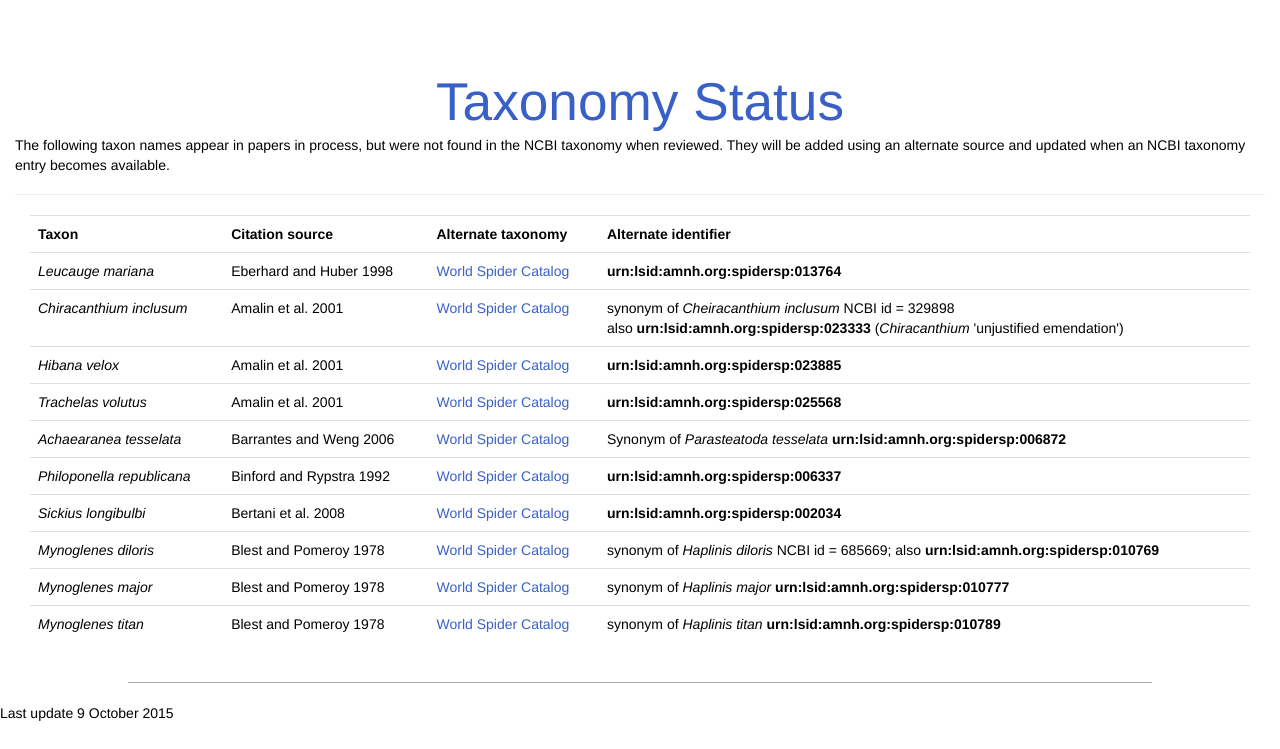
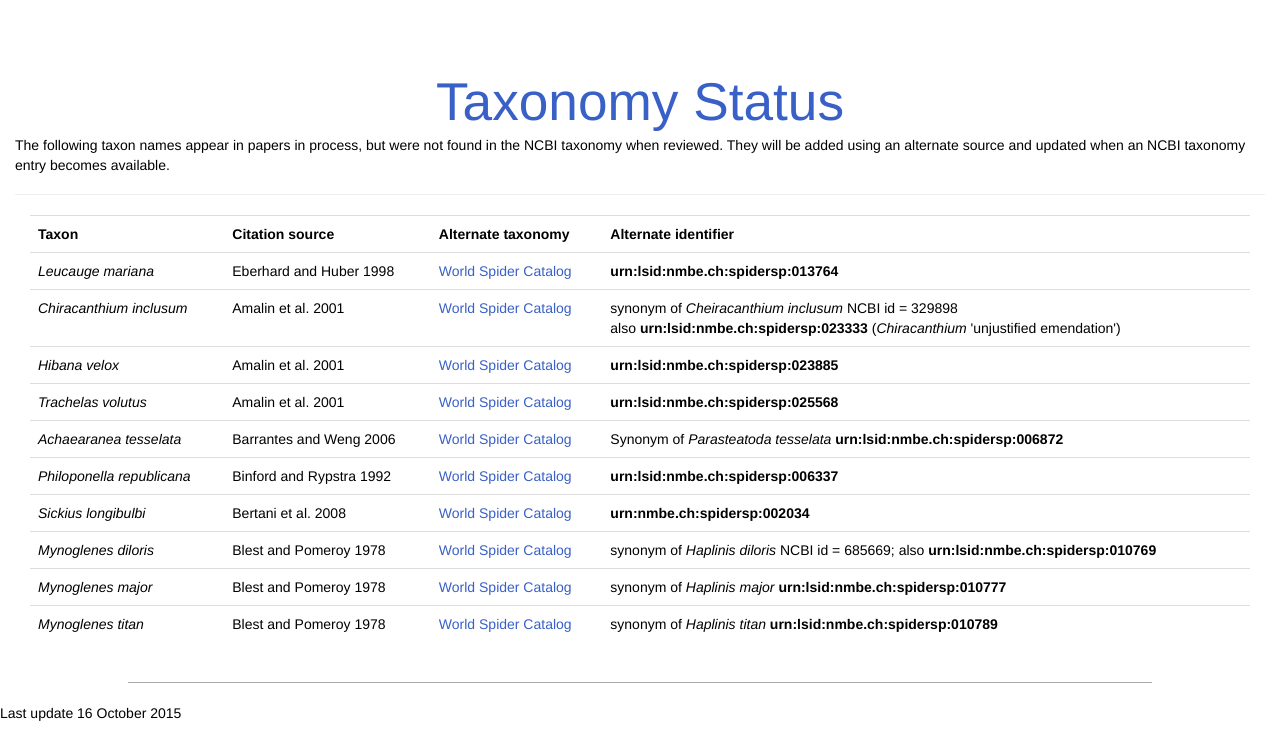
Before and after one commit to pmidford/Spider-Behavior, a web app: page /pages/taxonomy.html in a window 1280 px wide. Shown: the part 51-800 px from the top of the page. Run offline with its HTML, style and script files only (its server is not run), Linux system fonts and the light colour scheme; data that the repository does not hold is empty; some libraries are stand-ins or nearby versions.

Commit message:
update taxonomy page

```diff
--- a/src/main/webapp/pages/taxonomy.html
+++ b/src/main/webapp/pages/taxonomy.html
@@ -2,12 +2,12 @@
 <html lang="en">
 <head>
   <meta charset="utf-8"/>
+  <meta http-equiv="X-UA-Compatible" content="IE=edge"/>
+  <meta name="viewport" content="width=device-width, initial-scale=1"/>
   <title>Taxonomy Status</title>
-  <meta name="viewport" content="width=device-width, initial-scale=1.0"/>
-  <meta name="description" content=""/>
+  <meta name="description" content="Arachnolingua taxonomy status"/>
   <meta name="author" content="Peter E. Midford"/>
-  <link href="../static/bootstrap/css/bootstrap.css" rel="stylesheet"/>
-  <link href="../static/bootstrap/css/bootstrap-responsive.css" rel="stylesheet"/>
+  <link href="../static/bootstrap/css/bootstrap.min.css" rel="stylesheet"/>
   <link type="text/css" rel="stylesheet" href="../static/spider-behavior.css"/>
 </head>
 
@@ -65,65 +65,70 @@
               <th>Alternate identifier</th>
             </tr>
             <tr>
-              <td><i>Leucauge mariana</i></td>
+              <td><span class="taxon_name">Leucauge mariana</span></td>
               <td>Eberhard and Huber 1998</td>
-              <td><a href="http://research.amnh.org/iz/spiders/catalog/TETRAGNATHIDAE.html">World Spider Catalog</a></td>
-              <td><b>urn:lsid:amnh.org:spidersp:013764</b></td>
+              <td><a href="http://www.wsc.nmbe.ch/species/36431">World Spider Catalog</a></td>
+              <td><span class="taxon_urn">urn:lsid:nmbe.ch:spidersp:013764</span></td>
             </tr>
             <tr>
-              <td><i>Chiracanthium inclusum</i></td>
+              <td><span class="taxon_name">Chiracanthium inclusum</span></td>
               <td>Amalin et al. 2001</td>
-              <td><a href="http://research.amnh.org/iz/spiders/catalog/MITURGIDAE.html">World Spider Catalog</a></td>
-              <td>synonym of <i>Cheiracanthium inclusum</i> NCBI id = 329898<br/> also <b>urn:lsid:amnh.org:spidersp:023333</b>
-                (<i>Chiracanthium</i> 'unjustified emendation')</td>
+              <td><a href="http://www.wsc.nmbe.ch/genus/1950/Cheiracanthium">World Spider Catalog</a></td>
+              <td>synonym of <span class="taxon_name">Cheiracanthium inclusum</span> NCBI id = 329898<br/>
+                also <span class="taxon_urn">urn:lsid:nmbe.ch:spidersp:023333</span>
+                (<span class="taxon_name">Chiracanthium</span> 'unjustified emendation')</td>
             </tr>
             <tr>
-              <td><i>Hibana velox</i></td>
+              <td><span class="taxon_name">Hibana velox</span></td>
               <td>Amalin et al. 2001</td>
-              <td><a href="http://research.amnh.org/iz/spiders/catalog/ANYPHAENIDAE.html">World Spider Catalog</a> </td>
-              <td><b>urn:lsid:amnh.org:spidersp:023885</b></td>
+              <td><a href="http://www.wsc.nmbe.ch/species/2103">World Spider Catalog</a> </td>
+              <td><span class="taxon_urn">urn:lsid:nmbe.ch:spidersp:023885</span></td>
             </tr>
             <tr>
-              <td><i>Trachelas volutus</i></td>
+              <td><span class="taxon_name">Trachelas volutus</span></td>
               <td>Amalin et al. 2001</td>
-              <td><a href="http://research.amnh.org/iz/spiders/catalog/CORINNIDAE.html">World Spider Catalog</a></td>
-              <td><b>urn:lsid:amnh.org:spidersp:025568</b></td>
+              <td><a href="http://www.wsc.nmbe.ch/species/7583">World Spider Catalog</a></td>
+              <td><span class="taxon_urn">urn:lsid:nmbe.ch:spidersp:025568</span></td>
             </tr>
             <tr>
-              <td><i>Achaearanea tesselata</i></td>
+              <td><span class="taxon_name">Achaearanea tesselata</span></td>
               <td>Barrantes and Weng 2006</td>
-              <td><a href="http://research.amnh.org/iz/spiders/catalog/THERIDIIDAE.html">World Spider Catalog</a></td>
-              <td>Synonym of <i>Parasteatoda tesselata</i> <b>urn:lsid:amnh.org:spidersp:006872</b> </td>
+              <td><a href="http://www.wsc.nmbe.ch/species/39187">World Spider Catalog</a></td>
+              <td>Synonym of <span class="taxon_name">Parasteatoda tesselata</span>
+                <span class="taxon_urn">urn:lsid:nmbe.ch:spidersp:006872</span> </td>
               </tr>
             <tr>
-              <td><i>Philoponella republicana</i></td>
+              <td><span class="taxon_name">Philoponella republicana</span></td>
               <td>Binford and Rypstra 1992</td>
-              <td><a href="http://research.amnh.org/iz/spiders/catalog/ULOBORIDAE.html">World Spider Catalog</a></td>
-              <td><b>urn:lsid:amnh.org:spidersp:006337</b></td>
+              <td><a href="http://www.wsc.nmbe.ch/species/43123">World Spider Catalog</a></td>
+              <td><span class="taxon_urn">urn:lsid:nmbe.ch:spidersp:006337</span></td>
             </tr>
             <tr>
-              <td><i>Sickius longibulbi</i></td>
+              <td><span class="taxon_name">Sickius longibulbi</span></td>
               <td>Bertani et al. 2008</td>
-              <td><a href="http://research.amnh.org/iz/spiders/catalog/THERAPHOSIDAE.html">World Spider Catalog</a></td>
-              <td><b>urn:lsid:amnh.org:spidersp:002034</b></td>
+              <td><a href="http://www.wsc.nmbe.ch/species/37932">World Spider Catalog</a></td>
+              <td><span class="taxon_urn">urn:nmbe.ch:spidersp:002034</span></td>
             </tr>
             <tr>
-              <td><i>Mynoglenes diloris</i></td>
+              <td><span class="taxon_name">Mynoglenes diloris</span></td>
               <td>Blest and Pomeroy 1978</td>
-              <td><a href="http://research.amnh.org/iz/spiders/catalog/LINYPHIIDAE.html">World Spider Catalog</a></td>
-              <td>synonym of <i>Haplinis diloris</i> NCBI id = 685669; also <b>urn:lsid:amnh.org:spidersp:010769</b>  </td>
+              <td><a href="http://www.wsc.nmbe.ch/species/15624">World Spider Catalog</a></td>
+              <td>synonym of <span class="taxon_name">Haplinis diloris</span> NCBI id = 685669; also
+                <span class="taxon_urn">urn:lsid:nmbe.ch:spidersp:010769</span>  </td>
             </tr>
             <tr>
-              <td><i>Mynoglenes major</i></td>
+              <td><span class="taxon_name">Mynoglenes major</span></td>
               <td>Blest and Pomeroy 1978</td>
-              <td><a href="http://research.amnh.org/iz/spiders/catalog/LINYPHIIDAE.html">World Spider Catalog</a></td>
-              <td>synonym of <i>Haplinis major</i> <b>urn:lsid:amnh.org:spidersp:010777</b> </td>
+              <td><a href="http://www.wsc.nmbe.ch/species/15634">World Spider Catalog</a></td>
+              <td>synonym of <span class="taxon_name">Haplinis major</span>
+                <span class="taxon_urn">urn:lsid:nmbe.ch:spidersp:010777</span> </td>
             </tr>
             <tr>
-              <td><i>Mynoglenes titan</i></td>
+              <td><span class="taxon_name">Mynoglenes titan</span></td>
               <td>Blest and Pomeroy 1978</td>
-              <td><a href="http://research.amnh.org/iz/spiders/catalog/LINYPHIIDAE.html">World Spider Catalog</a></td>
-              <td>synonym of <i>Haplinis titan</i> <b>urn:lsid:amnh.org:spidersp:010789</b> </td>
+              <td><a href="http://www.wsc.nmbe.ch/species/15650">World Spider Catalog</a></td>
+              <td>synonym of <span class="taxon_name">Haplinis titan</span>
+                <span class="taxon_urn">urn:lsid:nmbe.ch:spidersp:010789</span> </td>
             </tr>
           </table>
         </div>
@@ -133,11 +138,11 @@
 
   <hr/>
   <footer>
-    <p>Last update 9 October 2015</p>
+    <p>Last update 16 October 2015</p>
   </footer>
 
 
-  <script type="text/javascript" src="http://ajax.googleapis.com/ajax/libs/jquery/1.9.1/jquery.min.js">
+  <script type="text/javascript" src="http://ajax.googleapis.com/ajax/libs/jquery/1.11.3/jquery.min.js">
   </script>
   <script type="text/javascript" src="../static/bootstrap/js/bootstrap.min.js">
   </script>
--- a/src/main/webapp/static/spider-behavior.css
+++ b/src/main/webapp/static/spider-behavior.css
@@ -90,6 +90,14 @@
         height: 30px;
     }
 
+    .taxon_name{
+        font-style: italic;
+    }
+
+    .taxon_urn{
+        font-weight: bold;
+    }
+
     h1 { font-size: 3.8em; margin-bottom: 3px; }
     h1 .small { font-size: 0.4em; }
     h1 a { text-decoration: none }
```
